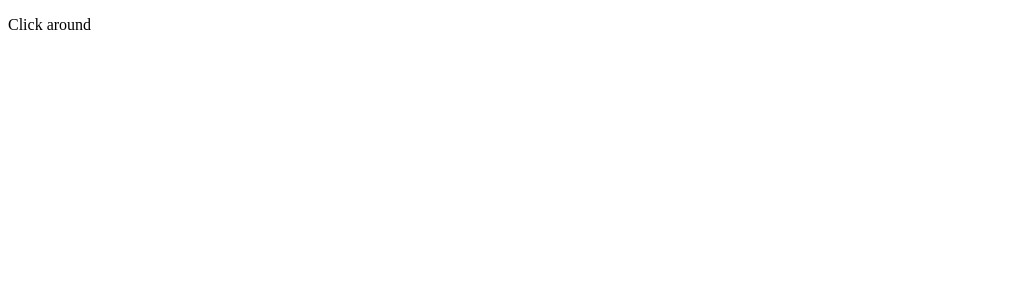
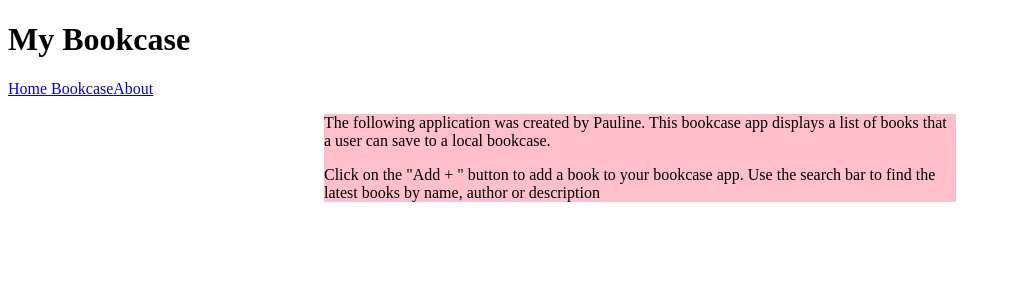
Before and after one commit to cbfacademy-course-material-taylor-2022/react-starter-files-paulinejdavis, a React (Create React App) app in the folder bookcase-app/: page /about in a window 1280 px wide. Before the commit this address had no page. Shown: the top 300 px of the page, without its empty margins (0-1011 px from the left). Built offline with nearby package versions, Linux system fonts and the light colour scheme.

Commit message:
add and link to about page

```diff
--- a/bookcase-app/src/components/Header.js
+++ b/bookcase-app/src/components/Header.js
@@ -10,7 +10,7 @@ function Header(){
          <h1>My Bookcase</h1>
          <Link to="/"> Home </Link>
          <Link to="/bookcase" className="bookLink">Bookcase</Link>
-         <Link to="/aboutus" className="bookLink">About Us</Link>
+         <Link to="/about" className="bookLink">About</Link>
        </>
     );
 }
--- /dev/null
+++ b/bookcase-app/src/pages/About.css
@@ -0,0 +1,10 @@
+.header {
+    background-color: pink;
+    margin:auto;
+    width: 50%;
+
+}
+
+h2 {
+    text-align:center;
+}
--- a/bookcase-app/src/pages/About.js
+++ b/bookcase-app/src/pages/About.js
@@ -1,12 +1,24 @@
 import React from "react";
+import Header from '../components/Header';
+import './About.css'
 
 function About(){
     return(
-       <div className="aboutStyle">
-       <p>Click around</p>
-
+        <>
+        <Header/>
+       <div className="header">
+       <p>
+        The following application was created by Pauline.
+        This bookcase app displays a list of books that a user
+        can save to a local bookcase.
+        </p>
+        <p>
+        Click on the "Add + " button to add a book to your bookcase app.
+        Use the search bar to find the latest books by name, author or
+        description
+        </p>
        </div>
-
+    </>
     )
 }
 
```
